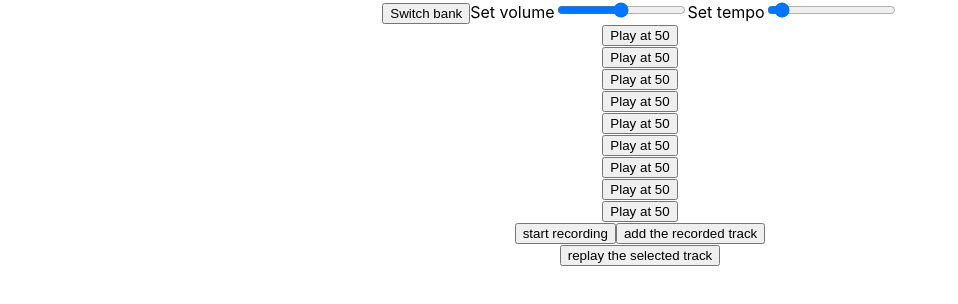
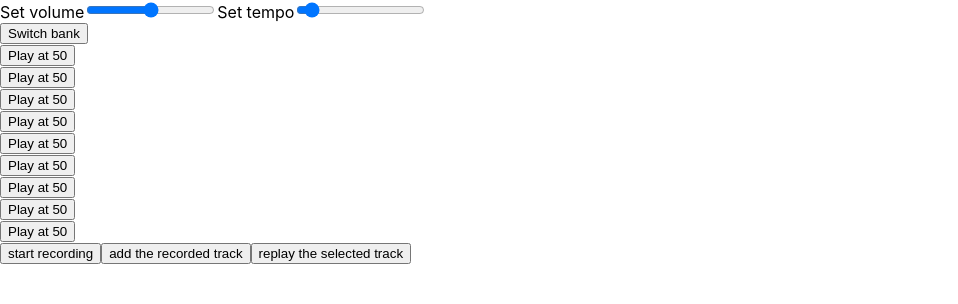
Before and after one commit to nzzCoding/React-Audio-Pad, a React (Create React App) app: page / in a window 1280 px wide. Shown: the top 304 px of the page, without its empty margins (0-958 px from the left). Built offline with nearby package versions, Linux system fonts and the light colour scheme.

Commit message:
deleted the App overlay, replaced directly with DrumManager.js

```diff
--- a/src/App.css
+++ /dev/null
@@ -1,38 +0,0 @@
-.App {
-  text-align: center;
-}
-
-.App-logo {
-  height: 40vmin;
-  pointer-events: none;
-}
-
-@media (prefers-reduced-motion: no-preference) {
-  .App-logo {
-    animation: App-logo-spin infinite 20s linear;
-  }
-}
-
-.App-header {
-  background-color: #282c34;
-  min-height: 100vh;
-  display: flex;
-  flex-direction: column;
-  align-items: center;
-  justify-content: center;
-  font-size: calc(10px + 2vmin);
-  color: white;
-}
-
-.App-link {
-  color: #61dafb;
-}
-
-@keyframes App-logo-spin {
-  from {
-    transform: rotate(0deg);
-  }
-  to {
-    transform: rotate(360deg);
-  }
-}
--- a/src/App.js
+++ /dev/null
@@ -1,15 +0,0 @@
-import logo from './logo.svg';
-import './App.css';
-import Manager from './DrumManager';
-import AudioBtn from './AudioBtn';
-import Recorder from './Recorder'
-
-function App() {
-  return (
-    <div className="App">
-      <Manager />
-    </div>
-  );
-}
-
-export default App;
--- a/src/ManagerOptions.js
+++ b/src/ManagerOptions.js
@@ -8,9 +8,7 @@ class ManagerOptions extends React.Component {
     render() {
         return (
             <div className="audio-pad-options">
-                <button className="bank-choice" onClick={this.props.switchBank}>
-                    Switch bank
-                </button>
+                <div className="range-options">
                     <label className="volume-range">
                         Set volume
                         <input
@@ -24,6 +22,10 @@ class ManagerOptions extends React.Component {
                             onChange={this.props.changeTempo} />
                     </label>
                 </div>
+                <button className="bank-options" onClick={this.props.switchBank}>
+                    Switch bank
+                </button>
+            </div>
         )
     }
 }
--- a/src/Recorder.js
+++ b/src/Recorder.js
@@ -6,6 +6,7 @@ function TrackList(props) {
             {props.tracks.map((tracks, index) => (
                 <p
                     key={"track" + index}
+                    className={(index == props.currentTrack) ? "track" : "track selected"}
                     data-index={index}
                     onClick={props.selectTrack}>
                     track {index} {(index == props.currentTrack) ? "selection" : null}
@@ -20,7 +21,7 @@ class Recorder extends React.Component {
     render() {
         const record_msg = (this.props.record) ? "stop" : "start" //the msg to be prompted in button
         return (
-            <div>
+            <div className="recorder">
                 <button
                     className="record-btn"
                     onClick={this.props.switchRecord}>
@@ -31,15 +32,15 @@ class Recorder extends React.Component {
                     onClick={this.props.addTrack}>
                         add the recorded track
                 </button>
+                <button
+                    className="replay-btn"
+                    onClick={this.props.replayTrack}>
+                        replay the selected track
+                </button>
                 <TrackList
                     tracks={this.props.tracks}
                     currentTrack={this.props.currentTrack}
                     selectTrack={this.props.selectTrack} />
-                <button
-                    className="replay-btn"
-                    onClick={this.props.replayTrack}>
-                        replay the selected track
-                    </button>
             </div>
         )
     }
--- a/src/index.js
+++ b/src/index.js
@@ -1,12 +1,12 @@
 import React from 'react';
 import ReactDOM from 'react-dom';
 import './index.css';
-import App from './App';
+import Manager from './DrumManager';
 import reportWebVitals from './reportWebVitals';
 
 ReactDOM.render(
   <React.StrictMode>
-    <App />
+    <Manager />
   </React.StrictMode>,
   document.getElementById('root')
 );
```
Also changed, not shown: src/Manager.css (added), 1 other file (tests, documents, lock files or other folders). Lines whose indentation alone changed are shown as unchanged.
